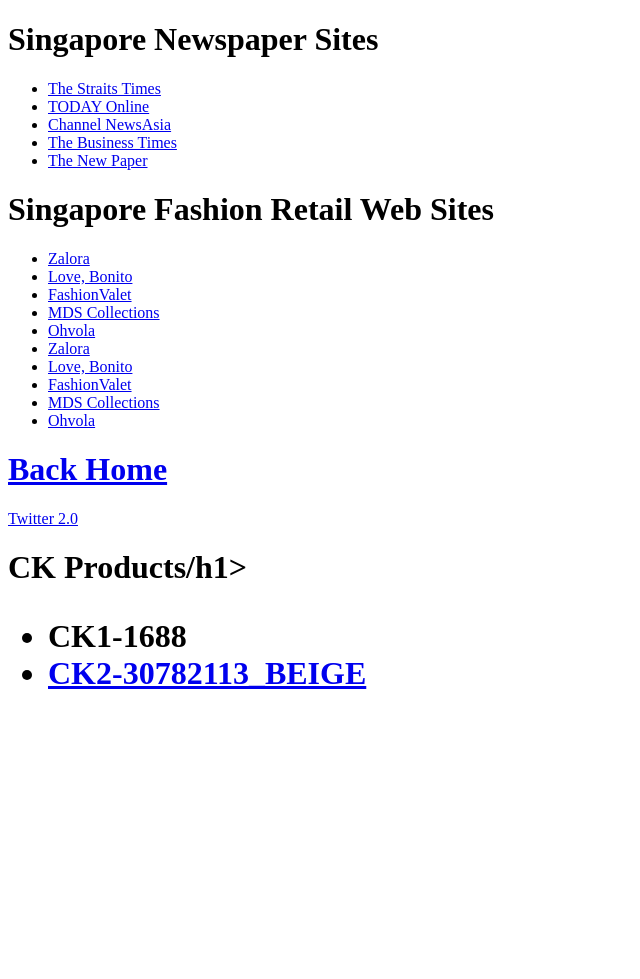
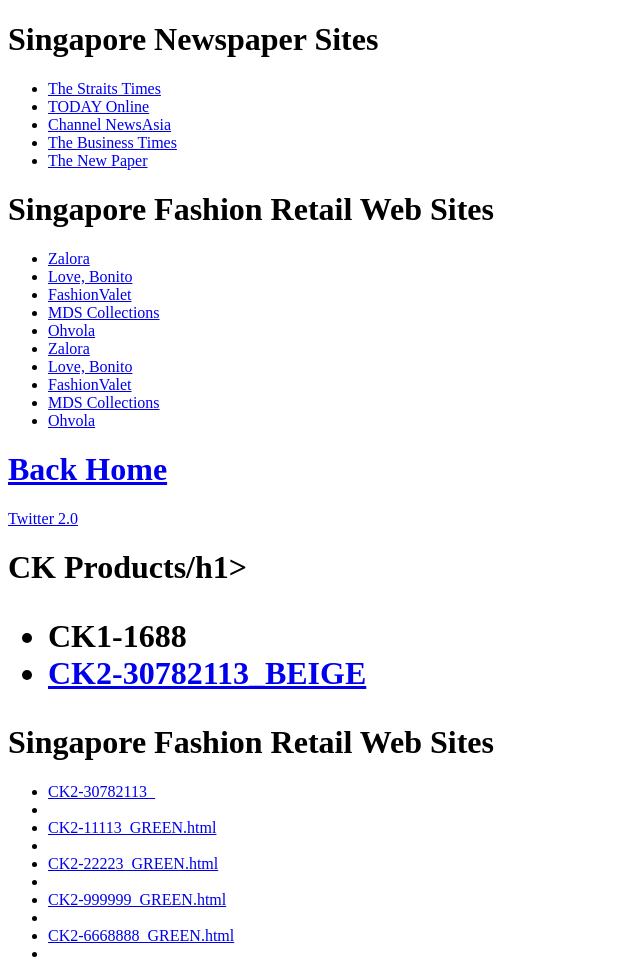
Before and after one commit to mike-sg/mike-sg.github.io, a plain HTML site: page webtag.html in a window 1280 px wide. Shown: the whole page, without its empty margins (0-640 px from the left). Before the commit the page ends 800 px from the top, so only its background shows below. Drawn offline with Linux system fonts and the light colour scheme.

Commit message:
Update webtag.html

```diff
--- a/webtag.html
+++ b/webtag.html
@@ -55,6 +55,20 @@ height="0" width="0" style="display:none;visibility:hidden"></iframe></noscript>
 	</ul>
 
 
+	<h1>Singapore Fashion Retail Web Sites</h1>
+	<ul>
+		<li><a href="https://www.charleskeith.com/article/CK2-30782113_GREEN.html">CK2-30782113_</a></li>
+		<li><br/></li>
+		<li><a href="https://www.charleskeith.com/article/CK2-11113_GREEN.html">CK2-11113_GREEN.html</a></li>
+		<li><br/></li>
+		<li><a href="https://www.charleskeith.com/article/CK2-22223_GREEN.html">CK2-22223_GREEN.html</a></li>
+		<li><br/></li>
+		<li><a href="https://www.charleskeith.com/article/CK2-999999_GREEN.html">CK2-999999_GREEN.html</a></li>
+		<li><br/></li>
+		<li><a href="https://www.charleskeith.com/article/CK2-6668888_GREEN.html">CK2-6668888_GREEN.html</a></li>
+		<li><br/></li>
+	</ul>
+
 
 </body>
 </html>
```
